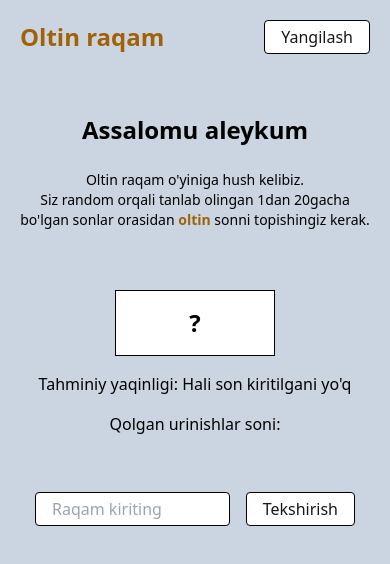
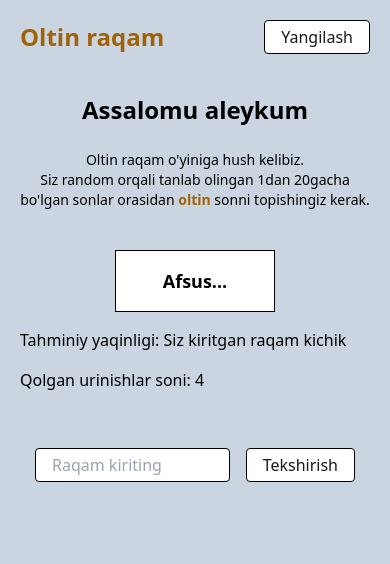
Before and after one commit to Andarov/baxtli-raqam, a website: page src/index.html in a window 390 px wide. Both pictures are taken after a click on the button "Tekshirish". Drawn offline with Linux system fonts and the light colour scheme.

Commit message:
Add js file

```diff
--- a/src/index.html
+++ b/src/index.html
@@ -26,7 +26,7 @@
     <section id="hero">
         <!-- Hero-container -->
         <div class="container w-full max-w-4xl px-5 mx-auto">
-            <div class="flex flex-col justify-center items-center py-10">
+            <div class="flex flex-col justify-center items-center py-5 md:py-10">
                 <!-- Hero-title -->
                 <h2 class="text-2xl font-semibold mb-6 text-center md:text-4xl">Assalomu aleykum</h2>
                 <p class="text-center text-sm font-medium sm:text-lg">Oltin raqam o'yiniga hush kelibiz.</p>
@@ -47,8 +47,8 @@
                 </div>
 
                 <!-- Result -->
-                <div class="w-full max-w-md flex flex-col items-center space-y-4 mb-14 mx-auto md:mx-0 md:items-end">
-                    <div id="random-number" class="text-center w-40 bg-white border border-black py-4 font-bold text-2xl">?</div>
+                <div class="w-full max-w-md flex flex-col items-start space-y-4 mb-14 mx-auto sm:items-center md:mx-0 md:items-end">
+                    <div id="random-number" class="text-center w-40 bg-white border border-black py-4 font-bold text-lg mx-auto md:text-2xl md:mx-0">?</div>
                     <p class="font-medium text-base">Tahminiy yaqinligi: <span id="guess" class="font-normal">Hali son kiritilgani yo'q</span></p>
                     <p class="font-medium text-base">Qolgan urinishlar soni: <span id="total" class="font-normal"></span></p>
                 </div>
@@ -57,6 +57,6 @@
     </main>
 
 
-
+    <script src="index.js"></script>
 </body>
 </html>
--- /dev/null
+++ b/src/index.js
@@ -0,0 +1,52 @@
+// O'zgaruvchilar
+const elRefresh = document.querySelector('#refresh');
+const elInput = document.querySelector('#input');
+const elCheck = document.querySelector('#check');
+const elRandomNumber = document.querySelector('#random-number');
+const elGuess = document.querySelector('#guess');
+let elTotal = document.querySelector('#total');
+
+// Random raqam yaratish
+const random = Math.trunc(Math.random()*20)+1;
+
+// Qolgan urinishlarga dastlabki qiymat berish
+elTotal.textContent = 5
+
+elCheck.addEventListener('click', function() {
+    // Inputga kiritilgan raqam teng bo'lsa
+    if(elInput.value == random) {
+        elRandomNumber.textContent = random;
+        elGuess.textContent = "Tabriklaymiz!!!";
+        elCheck.disabled = true;
+        elInput.value = ''
+    }
+    // Inputga kiritilgan raqam katta bo'lsa
+    else if(elInput.value > random) {
+        elRandomNumber.textContent = 'Afsus...';
+        elGuess.textContent = "Siz kiritgan raqam katta";
+    }
+    // Inputga kiritilgan raqam kichik bo'lsa
+    else if(elInput.value < random) {
+        elRandomNumber.textContent = 'Afsus...';
+        elGuess.textContent = "Siz kiritgan raqam kichik";
+    }
+
+    // Qolgan urinishlardan bitta ayirish
+    elTotal.textContent =+ elTotal.textContent -1;
+
+    // Urinishlar tugab qolsa
+    if(elTotal.textContent == 0) {
+        elRandomNumber.textContent = 'Yutqazdingiz';
+        elCheck.disabled = true;
+        elInput.value = ''
+    }
+
+    // Yangilash
+    elRefresh.addEventListener('click', function() {
+        elCheck.disabled = false;
+        elRandomNumber.textContent = '?';
+        elGuess.textContent = "Hali son kiritilgani yo'q";
+        elTotal.textContent = 5
+        elInput.value = ''
+    })
+})
```
Also changed, not shown: dist/output.css.
